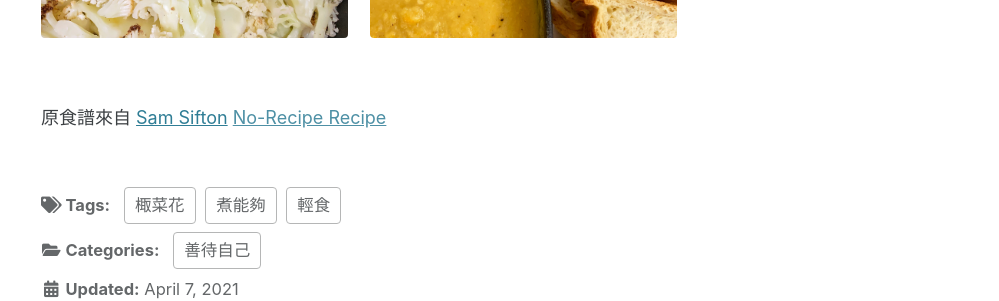
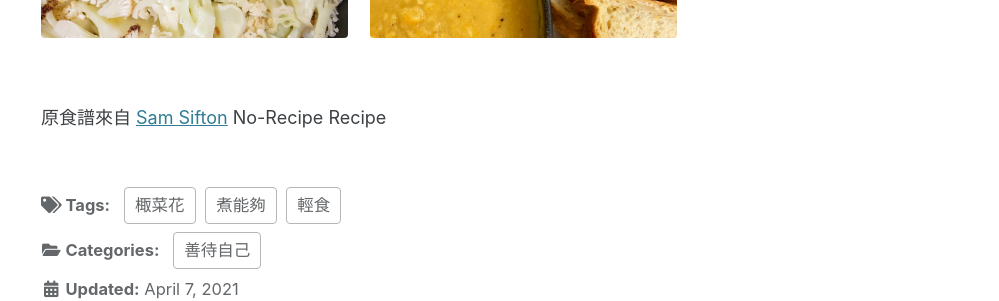
Before and after one commit to stupefii/stupefii, a Jekyll site: the page built from _posts/2021-04-07-Cauliflowwer-soup.md, in a window 1280 px wide. Shown: the part 1820-2121 px from the top of the page, without its empty margins (281-1280 px from the left). Built offline with Jekyll 4.4.1, drawn with Linux system fonts in a browser that asks for light colours; cached includes are drawn as plain includes.

```diff
--- a/_posts/2021-04-07-Cauliflowwer-soup.md
+++ b/_posts/2021-04-07-Cauliflowwer-soup.md
@@ -57,4 +57,4 @@ gallery:
 {% include gallery layout="half" Caption="This is a sample gallery with **Markdown support**." %}
 
 
-原食譜來自 [Sam Sifton](https://twitter.com/SamSifton) [No-Recipe Recipe]()
+原食譜來自 [Sam Sifton](https://twitter.com/SamSifton) No-Recipe Recipe
```
